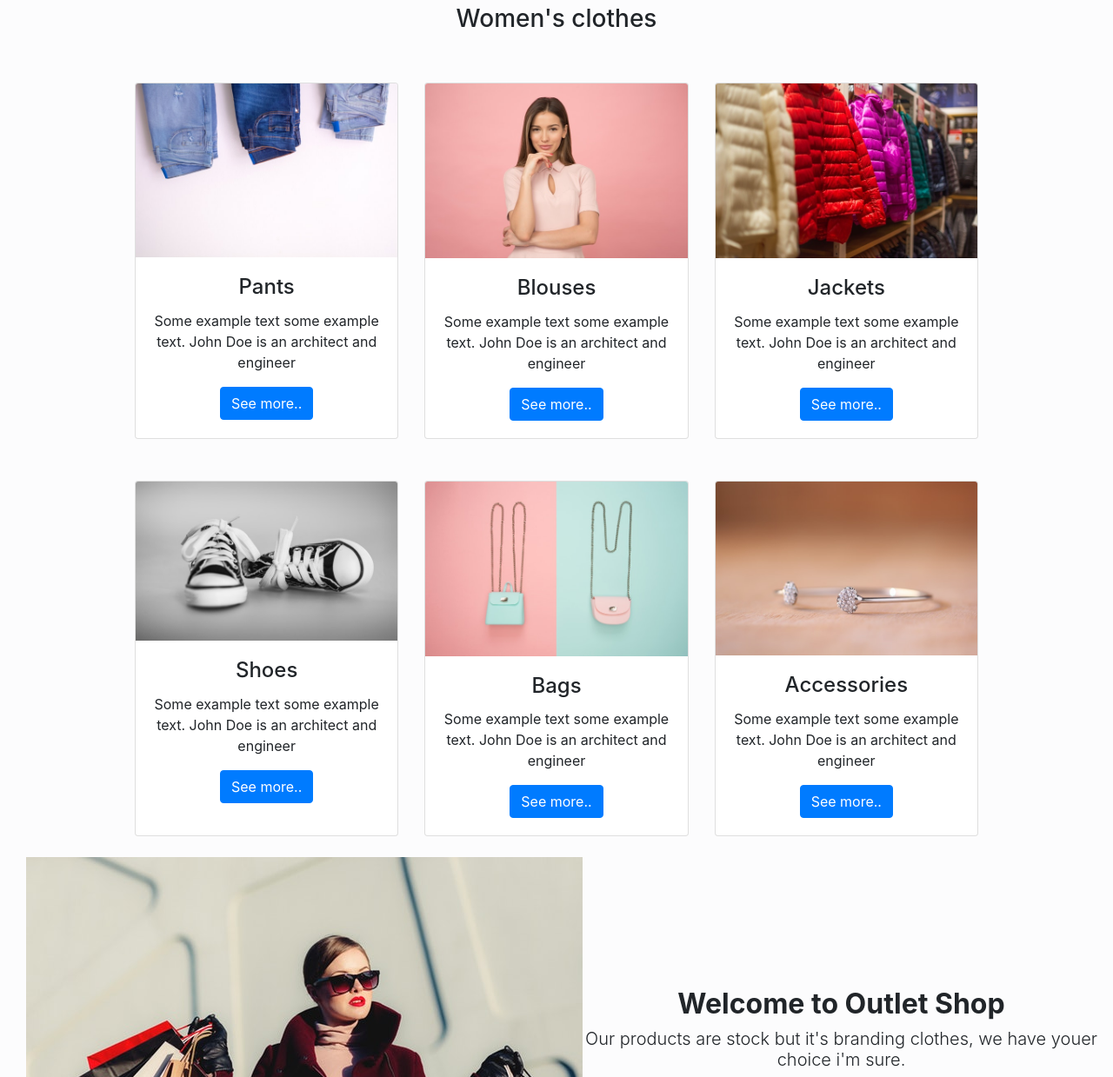
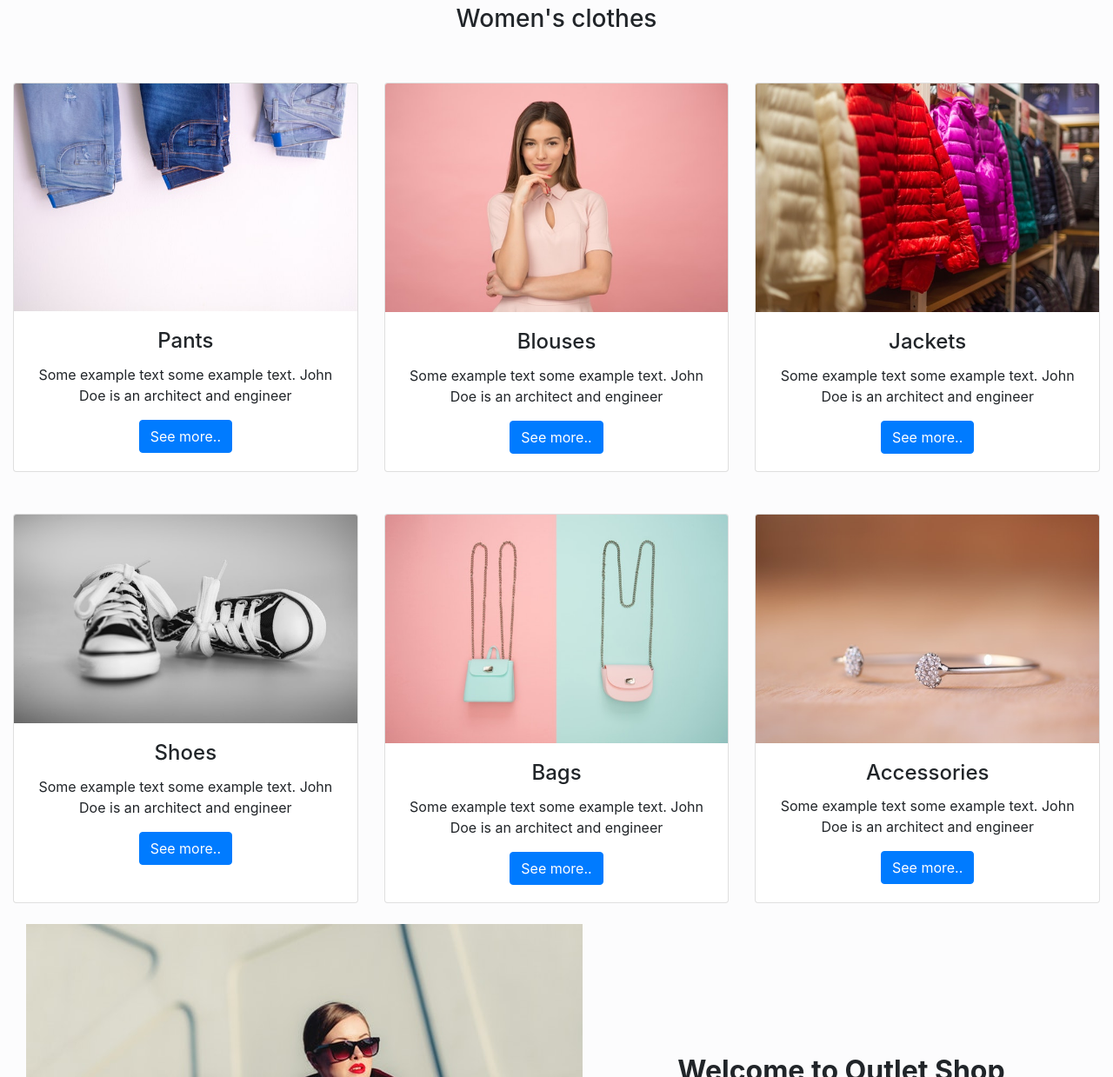
Before and after one commit to lujainAlskran/OutletProject, a plain HTML site: page index.html in a window 1280 px wide. Shown: the part 491-1730 px from the top of the page at 87% size. Drawn offline with nearby package versions, Linux system fonts and the light colour scheme.

Commit message:
edit index file

```diff
--- a/index.html
+++ b/index.html
@@ -74,9 +74,10 @@
       <h3>Women's clothes</h3>
       <br></br>
     </div>
-    <div class="card-deck mx-auto text-center" style="width:1000px"  >
+    <div class="row">
+    <div class="card-deck mx-auto text-center col-lg" style="width:1000px"  >
       <div class="card "  >
-    <img class="card-img-top" src="Images/pants.jpg" alt="Card image" >
+    <img class="card-img-top" src="Images/pants.jpg" alt="Card image"  >
     <div class="card-body">
       <h4 class="card-title">Pants</h4>
       <p class="card-text">Some example text some example text. John Doe is an architect and engineer</p>
@@ -100,8 +101,10 @@
     </div>
   </div>
 </div>
+</div>
 <br></br>
-<div class="card-deck mx-auto text-center" style="width:1000px" >
+<div class="row">
+<div class="card-deck mx-auto text-center col-lg" style="width:1000px" >
   <div class="card" >
     <img class="card-img-top" src="Images/shoes.jpg" alt="Card image" >
     <div class="card-body">
@@ -126,6 +129,7 @@
       <a href="#" class="btn btn-primary">See more..</a>
     </div>
   </div>
+</div>
 </div>
 </br>
 
```
